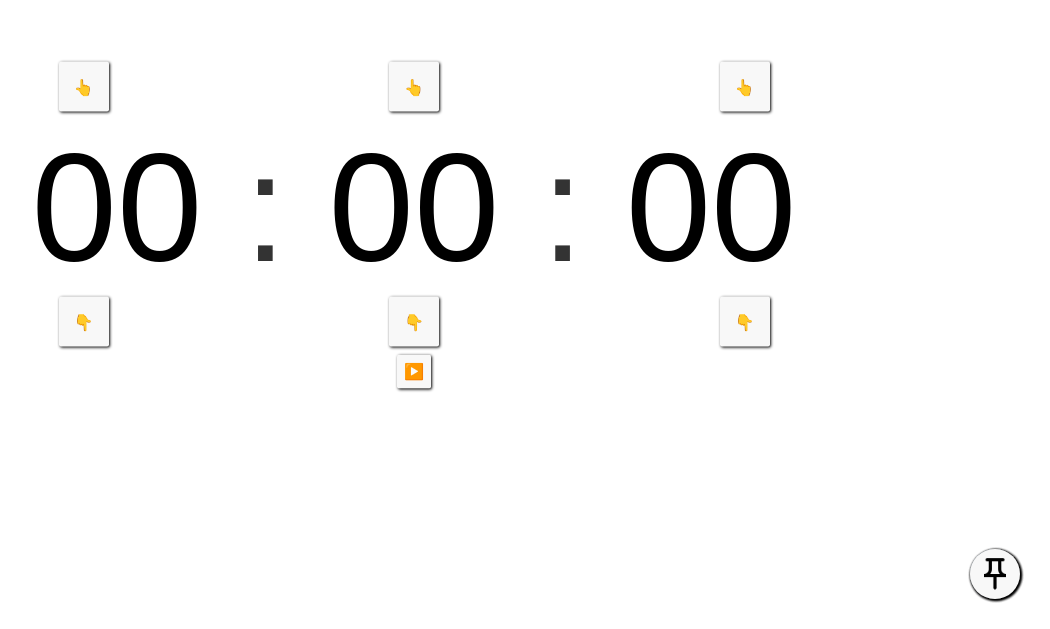
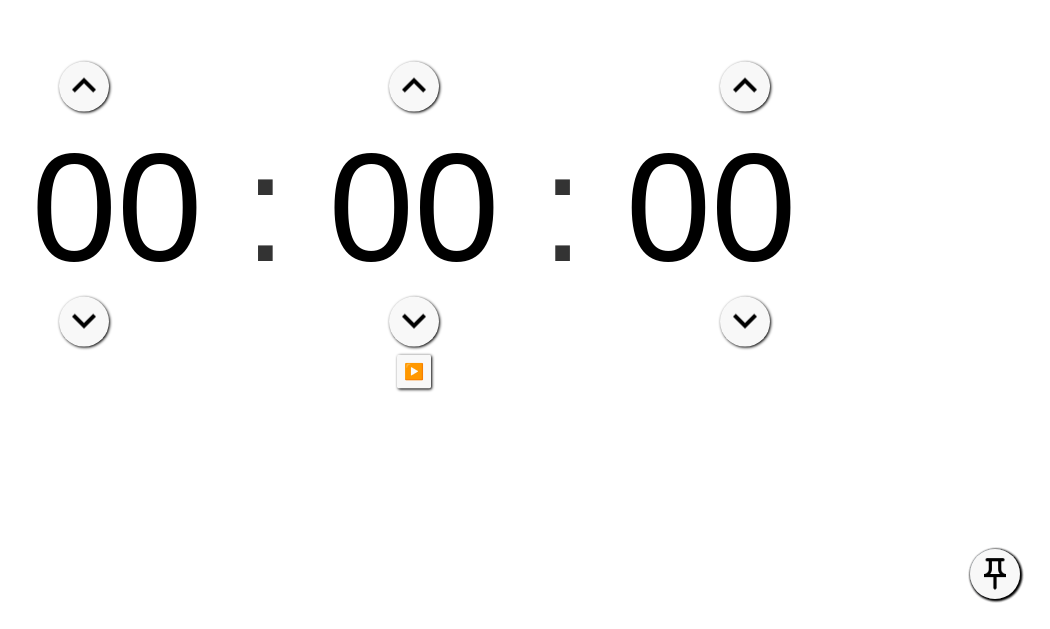
Before and after one commit to JackyIsCool/svelte-timer, a Svelte app: page / in a window 1280 px wide. Shown: the part 171-800 px from the top of the page, without its empty margins (230-1280 px from the left). Built offline with nearby package versions, Linux system fonts and the light colour scheme.

Commit message:
style: edit time button
+arrow image instead of emoji
*circle instead of square button
+@extends [.shadow-button]
+support dark mode

```diff
--- a/src/App.svelte
+++ b/src/App.svelte
@@ -53,13 +53,17 @@
 	{#if currentState == ClockState.countdown}
 		<div class="button-container">
 		{#each [3600, 60, 1] as value}
-			<button on:click={() => addTime(value)} class="shadow-button">👆</button>
+			<button on:click={() => addTime(value)} class="up-down-button pad-0">
+				<img src="img/up_arrow.png" alt="">
+			</button>
 		{/each}
 		</div>
 		<Clock bind:second={secondLeft} readonly={false}/>
 		<div class="button-container">
 		{#each [-3600, -60, -1] as value}
-			<button on:click={() => addTime(value)} class="shadow-button">👇</button>
+			<button on:click={() => addTime(value)} class="up-down-button pad-0">
+				<img src="img/down_arrow.png" alt="">
+			</button>
 		{/each}
 		</div>
 		<ToggleButton bind:value={isCountingDown}/>
@@ -88,10 +92,18 @@
 		display: flex;
 		justify-content: space-evenly;
 		button {
+			@extend :global(.shadow-button);
 			border: none;
+			border-radius: 50px;
 			height: 50px;
 			width: 50px;
 			background-color: var(--second-background-color);
+			img {
+				// Set png icon to white if is in light mode
+				@media (prefers-color-scheme: light) {
+                	filter: brightness(0);
+            	}
+			}
 		}
 	}
 	:global(.shadow-button) {
@@ -101,4 +113,12 @@
             box-shadow: inset 1px 1px 3px black;
         }
 	}
+	.pad-0 {
+		padding: 0;
+	}
+	.up-down-button {
+		background-color: transparent;
+		cursor: pointer;
+		height: 1000px;
+	}
 </style>
```
Also changed, not shown: public/img/down_arrow.png (added), public/img/up_arrow.png (added).
